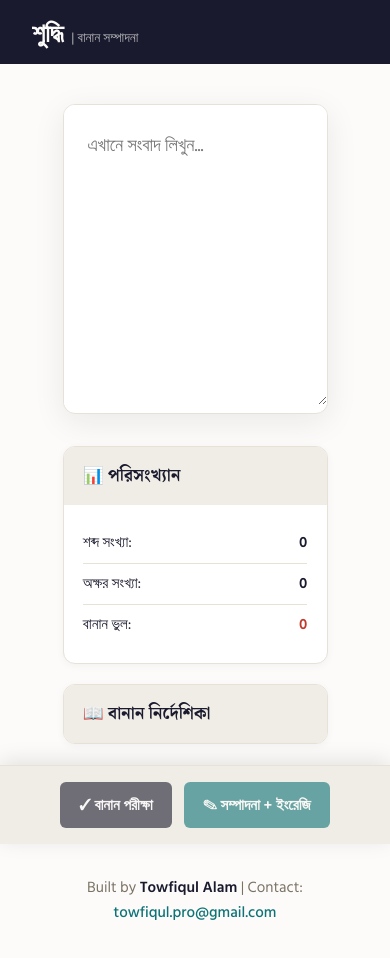
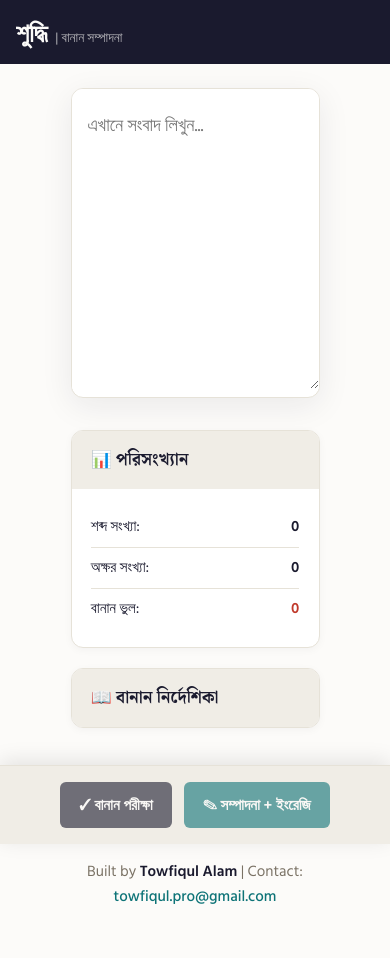
Before and after one commit to towfiqul101/shuddhikoron, a Next.js app: page / in a window 390 px wide. Shown: the top 958 px of the page. Built offline with nearby package versions, Linux system fonts and the light colour scheme.

Commit message:
Update BanglaNewsEditor.module.css

```diff
--- a/components/BanglaNewsEditor.module.css
+++ b/components/BanglaNewsEditor.module.css
@@ -16,7 +16,7 @@
 
 .focusMode .layout {
   grid-template-columns: 1fr;
-  max-width: 800px;
+  max-width: 950px; /* Increased from 800px */
   padding-top: 4rem;
 }
 
@@ -30,7 +30,7 @@
 }
 
 .mastheadInner {
-  max-width: 1100px;
+  max-width: 1280px; /* Increased from 1100px */
   margin: 0 auto;
   padding: 0 2rem;
   display: flex;
@@ -54,7 +54,7 @@
 
 /* ============ Layout ============ */
 .layout {
-  max-width: 1100px;
+  max-width: 1280px; /* Increased from 1100px */
   margin: 0 auto;
   padding: 2.5rem 2rem 4rem;
   display: grid;
@@ -128,7 +128,7 @@
 .btnIgnore { background: transparent; border: 1px solid transparent; color: var(--text-muted); }
 .btnIgnore:hover { background: var(--cream-dark); color: var(--ink); }
 
-/* ============ Mobile Sticky Bar ============ */
+/* ============ Mobile Sticky Bar & Wider Canvas ============ */
 @media (max-width: 768px) {
   .actionBar {
     position: fixed;
@@ -141,7 +141,13 @@
   }
   .layout {
     grid-template-columns: 1fr;
-    padding-bottom: 90px;
+    padding: 1.5rem 1rem 90px; /* Reduced side padding from 2rem to 1rem for a wider mobile canvas */
+  }
+  .mastheadInner {
+    padding: 0 1rem; /* Aligns masthead with the new wider mobile layout */
+  }
+  .textarea {
+    padding: 1.25rem 1rem; /* Slightly less inner padding on phones */
   }
   .btnFocus { display: none; }
 }
@@ -183,11 +189,45 @@
   min-height: 200px;
 }
 
+@media (max-width: 768px) {
+  .panel {
+    padding: 1.25rem 1rem; /* Less padding inside the panel on mobile */
+  }
+}
+
 .previewBox {
   font-size: 1.15rem;
   line-height: 1.9;
   color: var(--ink);
   white-space: pre-wrap;
+}
+
+.editableResult {
+  width: 100%;
+  min-height: 250px;
+  padding: 1.5rem;
+  border: 1px solid var(--border);
+  border-radius: var(--radius-lg);
+  font-family: var(--font-body);
+  font-size: 1.15rem;
+  line-height: 1.9;
+  color: var(--ink);
+  background: var(--cream);
+  resize: vertical;
+  outline: none;
+  transition: all 0.2s ease;
+}
+
+.editableResult:focus {
+  border-color: var(--teal);
+  box-shadow: 0 0 0 3px rgba(13, 115, 119, 0.1);
+  background: white;
+}
+
+@media (max-width: 768px) {
+  .editableResult {
+    padding: 1.25rem 1rem; /* Less padding inside editable text on mobile */
+  }
 }
 
 .errorHighlight {
@@ -354,24 +394,3 @@
   color: var(--accent);
   text-decoration: underline;
 }
-.editableResult {
-  width: 100%;
-  min-height: 250px;
-  padding: 1.5rem;
-  border: 1px solid var(--border);
-  border-radius: var(--radius-lg);
-  font-family: var(--font-body);
-  font-size: 1.15rem;
-  line-height: 1.9;
-  color: var(--ink);
-  background: var(--cream);
-  resize: vertical;
-  outline: none;
-  transition: all 0.2s ease;
-}
-
-.editableResult:focus {
-  border-color: var(--teal);
-  box-shadow: 0 0 0 3px rgba(13, 115, 119, 0.1);
-  background: white;
-}
```
